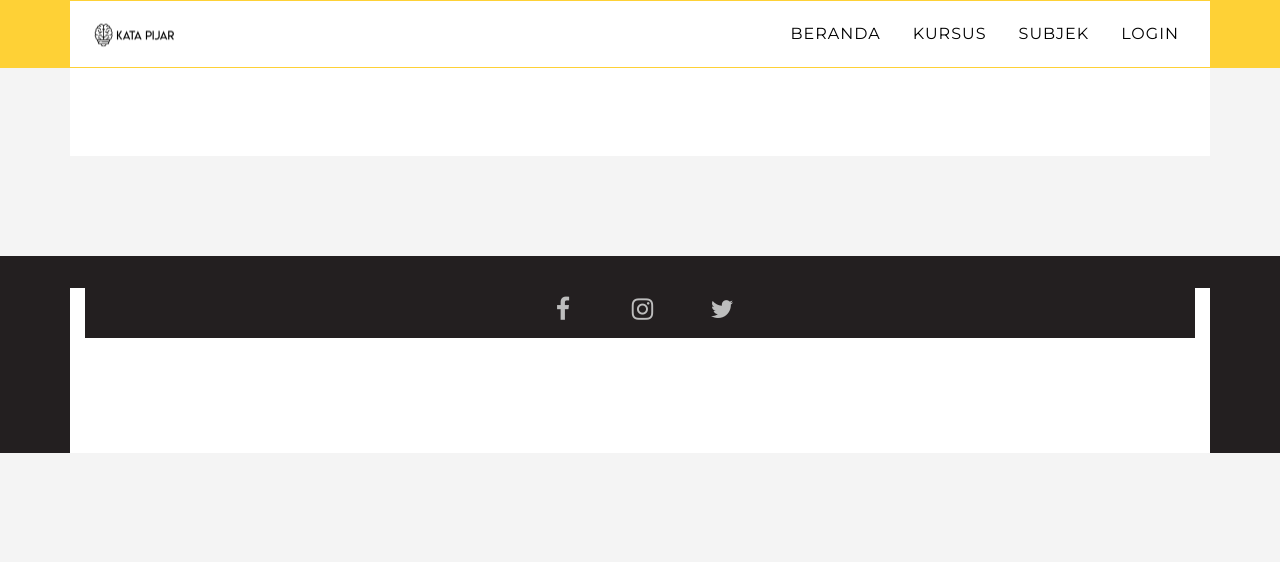
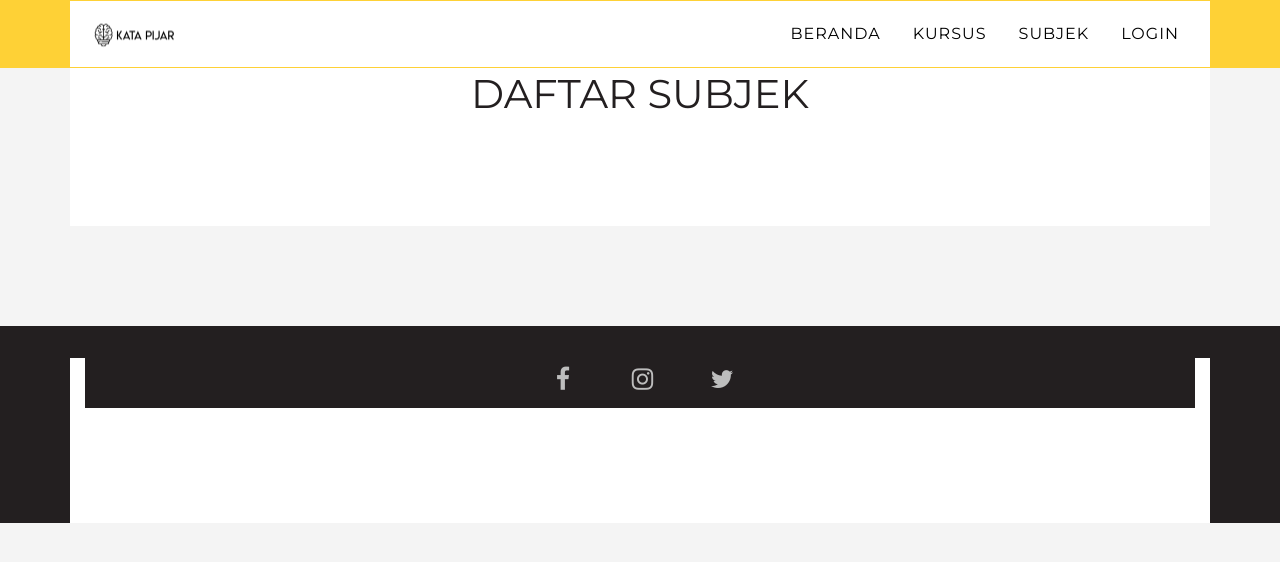
Before and after one commit to prawiraadam/webpro-leskuy, a CodeIgniter app: page /webpro-leskuy/index.php/home/subjek in a window 1280 px wide. Shown: the top 562 px of the page. Run offline with CodeIgniter, Linux system fonts and the light colour scheme; data comes from the database, SQL or seed files in the repository; data that the repository does not hold is empty; some libraries are stand-ins or nearby versions.

Commit message:
Update subject_view.php

```diff
--- a/application/views/subject/subject_view.php
+++ b/application/views/subject/subject_view.php
@@ -11,7 +11,7 @@
 
     <link rel="stylesheet" href="<?php echo base_url('assets/css/subject_css.css');?>">
     <div class="container">
-        <h1 class="center padding-top-35">DAFTAR SUBJEK</h1>
+        <h1 class="center padding-top-70">DAFTAR SUBJEK</h1>
         <div class="row">
 
             <?php foreach ($subject as $s) {?>
```
